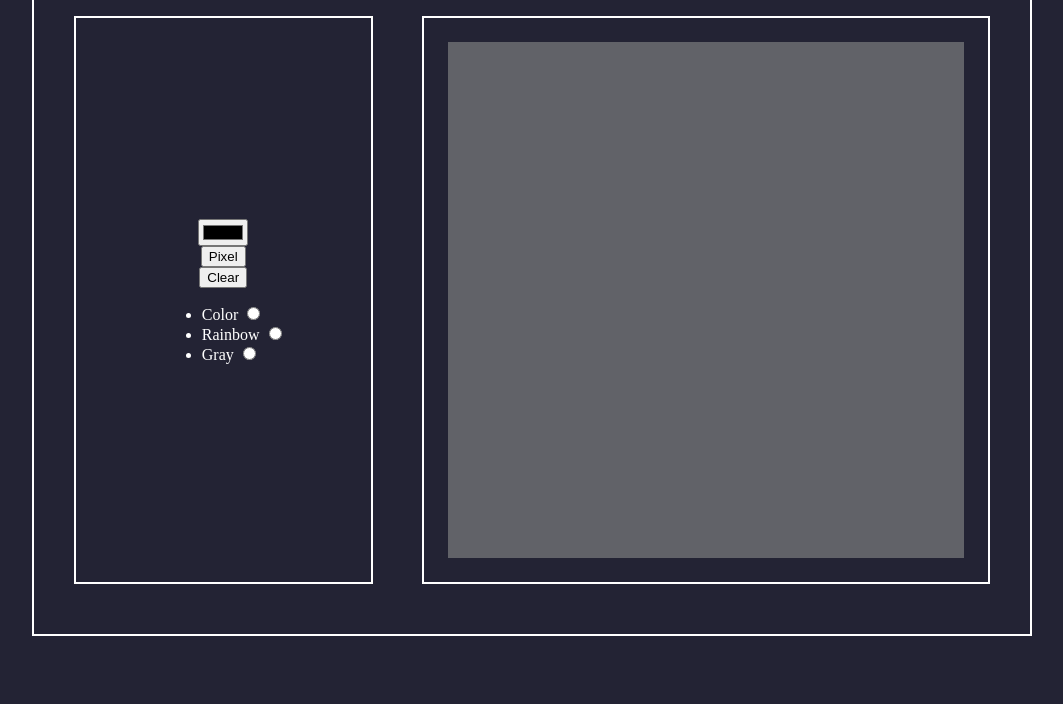
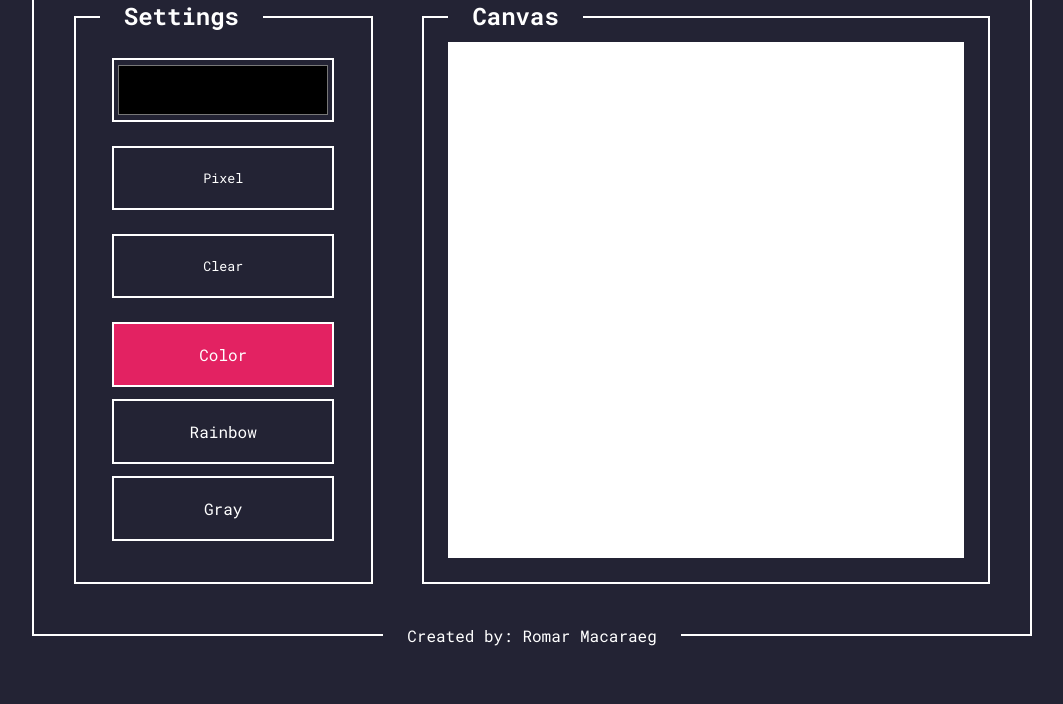
Before and after one commit to romarmph/odin-etch-a-sketch, a plain HTML site: page index.html in a window 1280 px wide. Shown: the part 96-800 px from the top of the page, without its empty margins (108-1171 px from the left). Drawn offline with Linux system fonts and the light colour scheme.

Commit message:
Add final UI

```diff
--- a/index.html
+++ b/index.html
@@ -9,28 +9,32 @@
 </head>
 <body>
     <div class="container">
+        <h1 class="header">Etch-A-Sketch</h1>
         <div class="settings">
-            <input type="color" class="colorPicker">
+            <h2>Settings</h2>
+            <input type="color" class="colorPicker btn">
             <input type="submit" class="btn" value="Pixel" id="pixel">
             <input type="submit" class="btn" value="Clear" id="clear">
             <ul class="toggle">
                 <li>
+                    <input type="radio" class="radios" id="color" name="toggle" checked="checked" />
                     <label for="color">Color</label>
-                    <input type="radio" class="radios" id="color" name="toggle">
                 </li>
                 <li>
+                    <input type="radio" class="radios" id="rainbow" name="toggle" />
                     <label for="rainbow">Rainbow</label>
-                    <input type="radio" class="radios" id="rainbow" name="toggle">
                 </li>
                 <li>
+                    <input type="radio" class="radios" id="gray" name="toggle" />
                     <label for="gray">Gray</label>
-                    <input type="radio" class="radios" id="gray" name="toggle">
                 </li>
             </ul>
         </div>
         <div class="canvas-container">
+            <h2>Canvas</h2>
             <div class="canvas"></div>
         </div>
+        <div class="footer"><a href="https://github.com/romarmph/odin-etch-a-sketch" target=”_blank”>Created by: Romar Macaraeg</a></div>
     </div>
 
     <script src="script.js"></script>
--- a/style.css
+++ b/style.css
@@ -1,6 +1,21 @@
+@import url('https://fonts.googleapis.com/css2?family=Roboto+Mono:ital,wght@0,100;0,200;0,300;0,400;0,500;0,600;0,700;1,100;1,200;1,300;1,400;1,500;1,600;1,700&display=swap');
+
+:root {
+	--font-family: 'Roboto Mono', monospace;
+	--btn-font: 16px;
+	--color-dark: rgb(35,35,52);
+	--color-light: #FFF;
+	--color-hover: #343445;
+	--color-active: #e32262;
+
+
+	font-family: var(--font-family);
+	color: var(--color-light);
+}
+
 body {
-	background: rgb(35, 35, 52);
-	color: #fff;
+	background: var(--color-dark);
+	color: var(--color-light);
 	height: 97vh;
 	display: flex;
 	justify-content: center;
@@ -17,22 +32,51 @@ body {
 	align-items: center;
 	gap: 5%;
 	box-sizing: border-box;
-	border: 2px solid white;
+	border: 2px solid var(--color-light);
+	position: relative;
+}
+
+.header {
+	position: absolute;
+	top: -58px;
+	padding: 12px 24px;
+	border-radius: 8px;
+	background: var(--color-dark);
+}
+
+.footer {
+	position: absolute;
+	bottom: -24px;
+	background: var(--color-dark);
+	padding: 12px 24px;
+}
+
+.footer a {
+	color: var(--color-light);
+	text-decoration: none;
 }
 
 .canvas-container {
 	min-height: 564px;
 	height: 85%;
 	aspect-ratio: 1/1;
-	border: 2px solid white;
+	border: 2px solid var(--color-light);
 	padding: 24px;
 	box-sizing: border-box;
+	position: relative;
+}
+
+.canvas-container h2 {
+	position: absolute;
+	top: -38px;
+	background: var(--color-dark);
+	padding: 0 24px;
 }
 
 .canvas {
 	width: 100%;
 	height: 100%;
-	background: rgb(97, 98, 104);
+	background: rgb(255, 255, 255);
 }
 
 .settings {
@@ -40,11 +84,80 @@ body {
 	min-height: 564px;
 	width: 30%;
 	height: 85%;
-	border: 2px solid white;
+	border: 2px solid var(--color-light);
 	display: flex;
 	flex-direction: column;
 	justify-content: center;
 	align-items: center;
 	padding: 24px;
 	box-sizing: border-box;
+	position: relative;
 }
+
+.settings h2 {
+	position: absolute;
+	top: -38px;
+	left: 24px;
+	background: var(--color-dark);
+	padding: 0 24px;
+}
+
+input[type="submit"] {
+	font-family: var(--font-family);
+	outline: none;
+	border-radius: 0;
+	color: var(--color-light);
+}
+
+.colorPicker {
+	height: 200px;
+}
+
+.btn {
+	width: 90%;
+	height: 64px;
+	margin: 12px 0;
+	background: var(--color-dark);
+	border: 2px solid var(--color-light);
+}
+
+.btn:hover {
+	background-color: var(--color-hover);
+}
+
+.btn:active {
+	transform: scale(1.02);
+}
+
+ul {
+	width: 90%;
+	list-style-type: none;
+	padding: 0;
+	margin: 0;
+}
+
+ul li {
+	text-align: center;
+	margin: 12px 0;
+	background: var(--color-dark);
+	border: 2px solid var(--color-light);
+}
+
+ul.toggle li label {
+	display: inline-block;
+	padding: 20px 0;
+	width: 100%;
+}
+
+ul.toggle li label:hover {
+	background: var(--color-hover);
+}
+
+ul.toggle li input[type="radio"] {
+	display: none;
+}
+
+ul.toggle li input[type="radio"]:checked ~ label {
+	background: var(--color-active);
+	color: white;
+}
```
